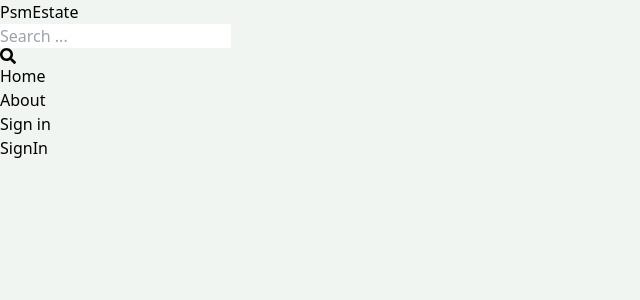
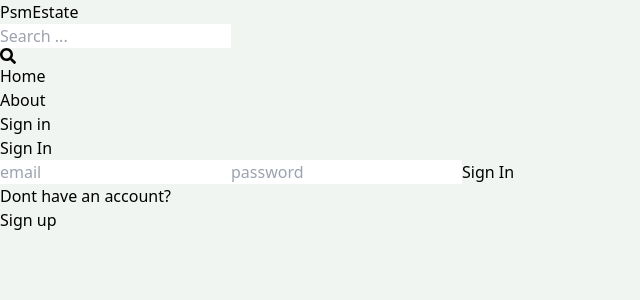
Before and after one commit to psmattu/realtor-app, a React (Vite) app in the folder client/: page /sign-in in a window 1280 px wide. Shown: the top 300 px of the page, without its empty margins (0-640 px from the left). Built offline with nearby package versions, Linux system fonts and the light colour scheme.

Commit message:
Sign in page functionality and sign up variable fix

```diff
--- a/client/src/pages/SignIn.jsx
+++ b/client/src/pages/SignIn.jsx
@@ -1,7 +1,78 @@
-import React from 'react'
+import { useState } from "react";
+import { Link, useNavigate } from "react-router-dom";
 
 export default function SignIn() {
+  const [formData, setFormData] = useState({});
+  const [error, setError] = useState(null);
+  const [loading, setLoading] = useState(false);
+  const navigate = useNavigate();
+
+  const handleChange = (e) => {
+    setFormData({
+      ...formData,
+      [e.target.id]: e.target.value,
+    });
+  };
+
+  const handleSubmit = async (e) => {
+    e.preventDefault();
+    try {
+      setLoading(true);
+      const res = await fetch('/api/auth/signin',
+        {
+          method: 'POST',
+          headers: {
+            'Content-Type': 'application/json',
+          },
+          body: JSON.stringify(formData),
+        }
+      );
+      const data = await res.json();
+      console.log(data);
+      if(data.success === false) {
+        setLoading(false);
+        setError(data.message);
+        return;
+      }
+      setLoading(false);
+      setError(null);
+      navigate('/');
+    } catch (error) {
+      setLoading(false);
+      setError(error.message);
+    }
+  };
+
   return (
-    <div>SignIn</div>
-  )
+    <div className="p-3 max-w-lg mx-auto">
+      <h1 className="text-3xl text-center font-semibold my-7">Sign In</h1>
+      <form className="flex flex-col gap-4" onSubmit={handleSubmit}>
+        <input
+          type="email"
+          placeholder="email"
+          className="border p-3 rounded-lg"
+          id="email"
+          onChange={handleChange}
+        />
+        <input
+          type="password"
+          placeholder="password"
+          className="border p-3 rounded-lg"
+          id="password"
+          onChange={handleChange}
+        />
+        <button
+        disabled={loading}
+        className="bg-slate-700 text-white p-3 rounded-lg uppercase hover:opacity-95 disabled:opacity-80">
+          {loading ? 'Loading...' : 'Sign In'}
+        </button>
+      </form>
+      <div className="flex gap-2 mt-5">
+        <p>Dont have an account?</p>
+        <Link to={"/sign-up"}>
+        <span className="text-blue-700">Sign up</span></Link>
+      </div>
+      {error && <p className="text-red-500 mt-5">{error}</p>}
+    </div>
+  );
 }
--- a/client/src/pages/SignUp.jsx
+++ b/client/src/pages/SignUp.jsx
@@ -2,13 +2,13 @@ import { useState } from "react";
 import { Link, useNavigate } from "react-router-dom";
 
 export default function SignUp() {
-  const [formData, setFromData] = useState({});
+  const [formData, setFormData] = useState({});
   const [error, setError] = useState(null);
   const [loading, setLoading] = useState(false);
   const navigate = useNavigate();
 
   const handleChange = (e) => {
-    setFromData({
+    setFormData({
       ...formData,
       [e.target.id]: e.target.value,
     });
```
